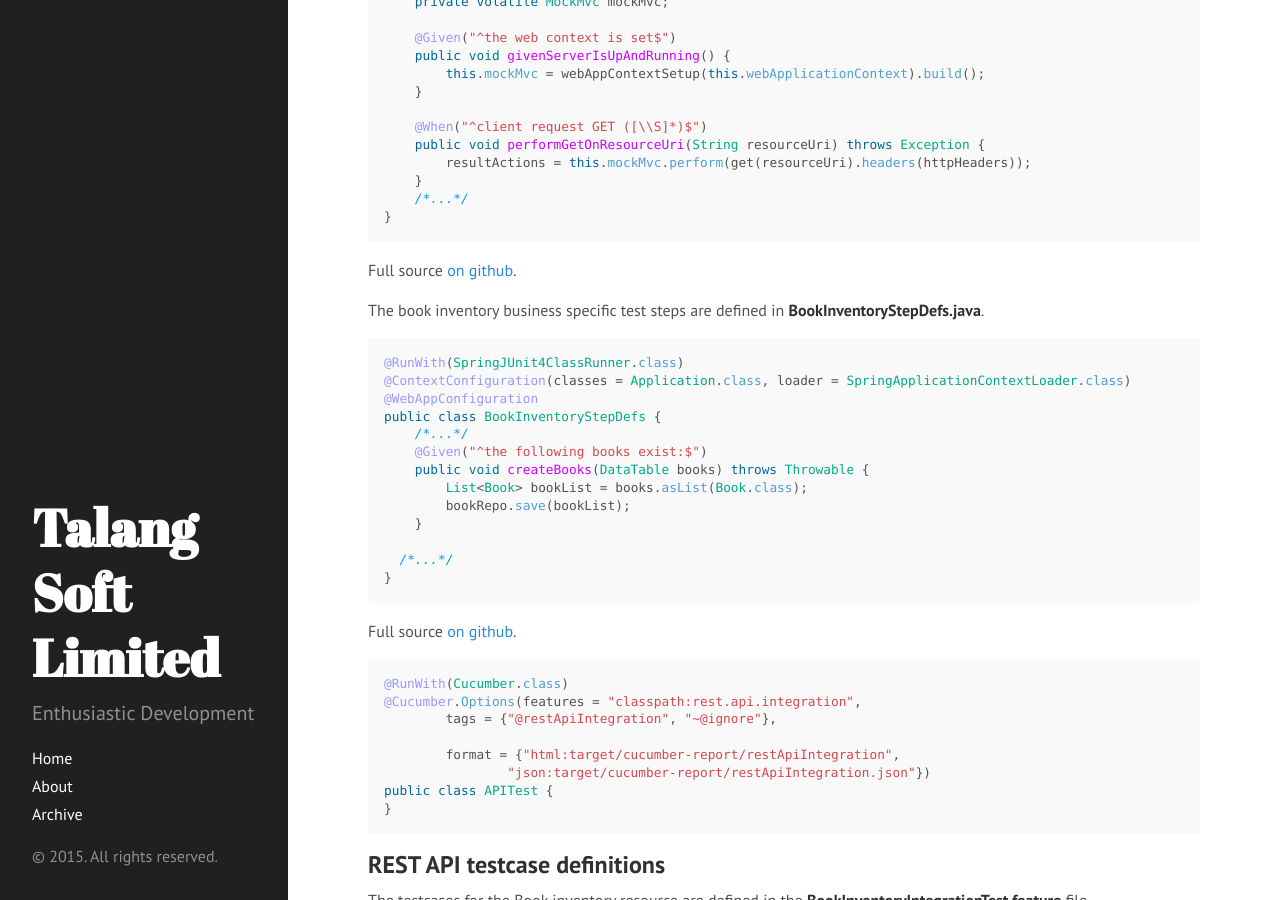
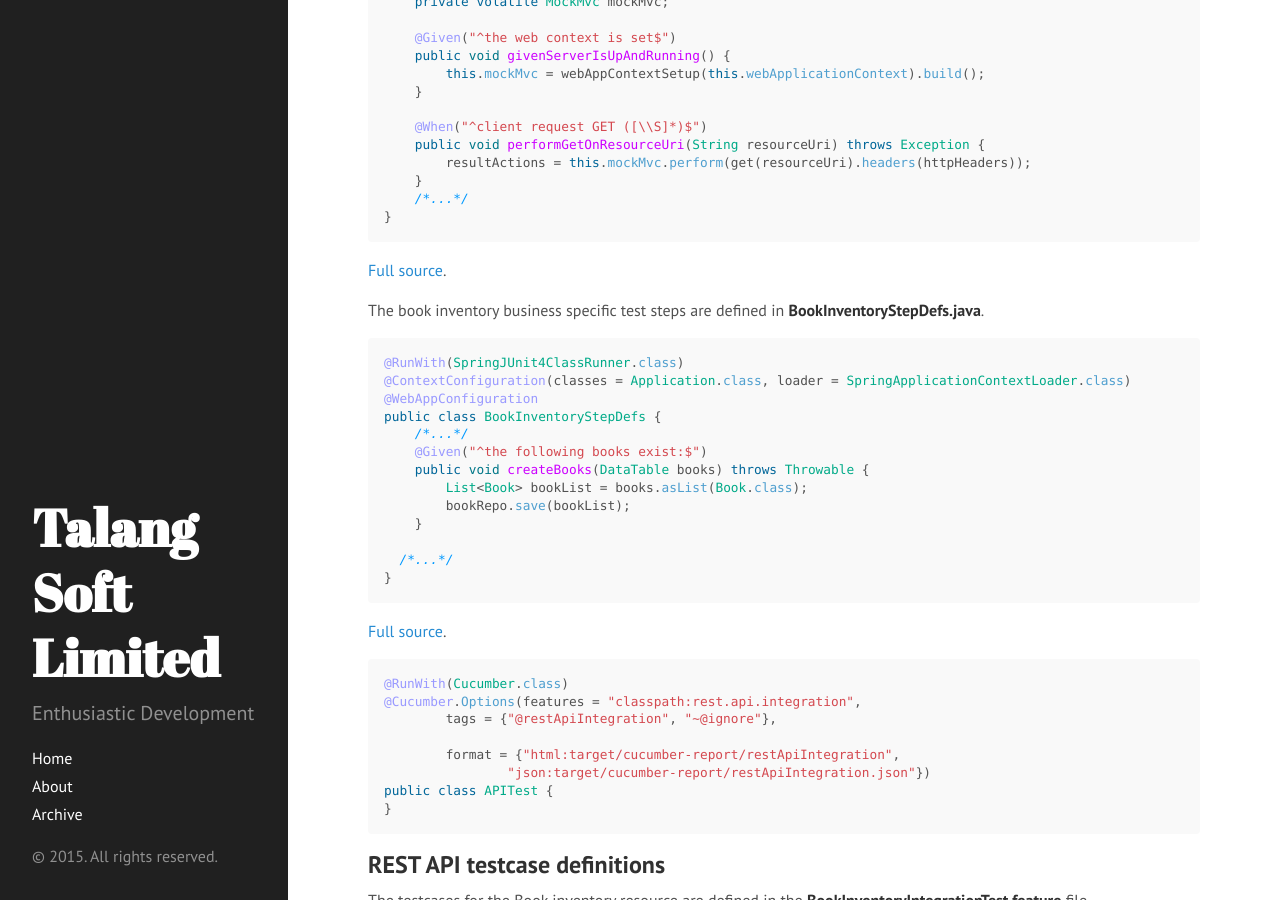
Before and after one commit to timeamolnar/tamaslang.github.io, a Jekyll site: the page built from _posts/2015-03-02-bdd-restapi-development.md, in a window 1280 px wide and 900 px high, scrolled down 2726 px. Built offline with Jekyll 4.4.1, drawn with Linux system fonts in a browser that asks for light colours; Markdown is read by kramdown in place of the engine named in the settings; comment, search, counter and statistics services are not loaded.

Commit message:
fix typos

````diff
--- a/_posts/2015-03-02-bdd-restapi-development.md
+++ b/_posts/2015-03-02-bdd-restapi-development.md
@@ -118,8 +118,8 @@ public class CommonRestCallStepDefs {
     /*...*/
 }
 ```
-Full source <a href="https://github.com/tamaslang/book-inventory-boot/blob/master/src/test/java/org/talangsoft/bookinventory/integration/CommonRestCallStepDefs.java"
-  target="_blank">on github</a>.
+<a href="https://github.com/tamaslang/book-inventory-boot/blob/master/src/test/java/org/talangsoft/bookinventory/integration/CommonRestCallStepDefs.java"
+  target="_blank">Full source</a>.
 
 The book inventory business specific test steps are defined in <strong>BookInventoryStepDefs.java</strong>.
 
@@ -138,8 +138,8 @@ public class BookInventoryStepDefs {
   /*...*/
 }
 ```
-Full source <a href="https://github.com/tamaslang/book-inventory-boot/blob/master/src/test/java/org/talangsoft/bookinventory/integration/BookInventoryStepDefs.java"
-  target="_blank">on github</a>.
+<a href="https://github.com/tamaslang/book-inventory-boot/blob/master/src/test/java/org/talangsoft/bookinventory/integration/BookInventoryStepDefs.java"
+  target="_blank">Full source</a>.
 
 ```java
 @RunWith(Cucumber.class)
````
